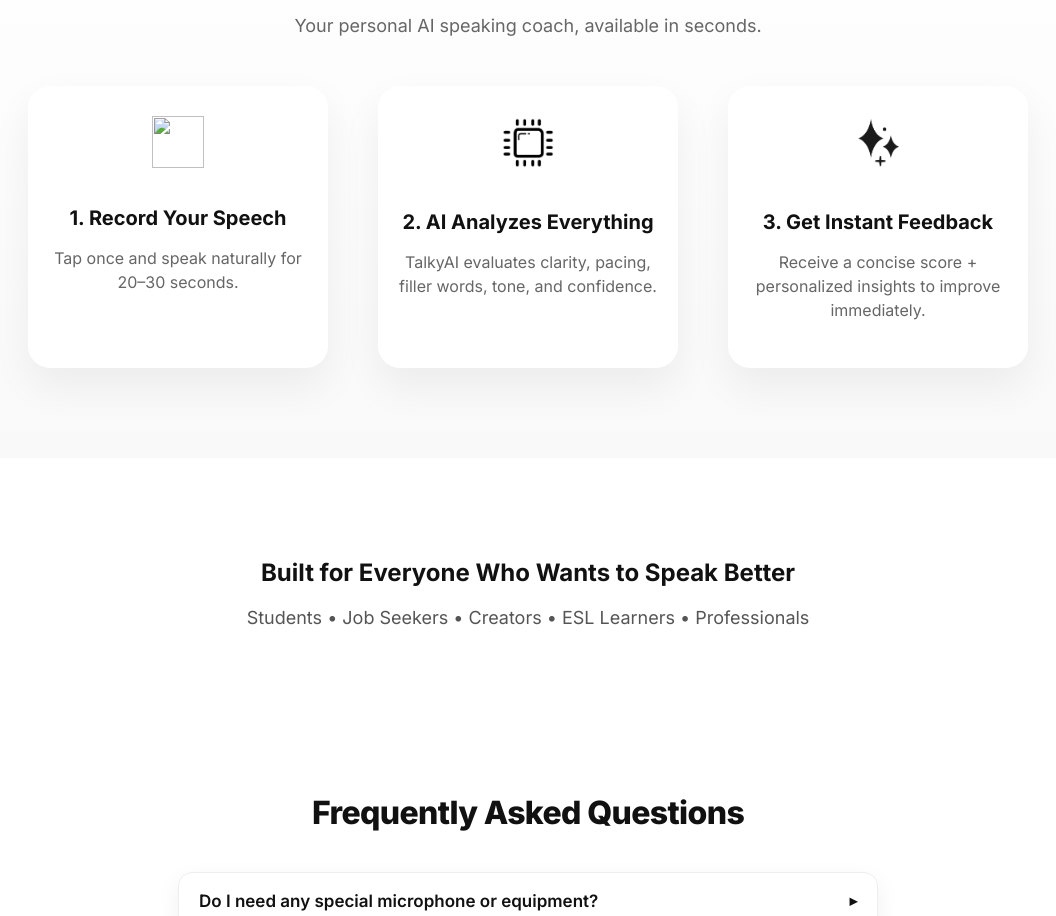
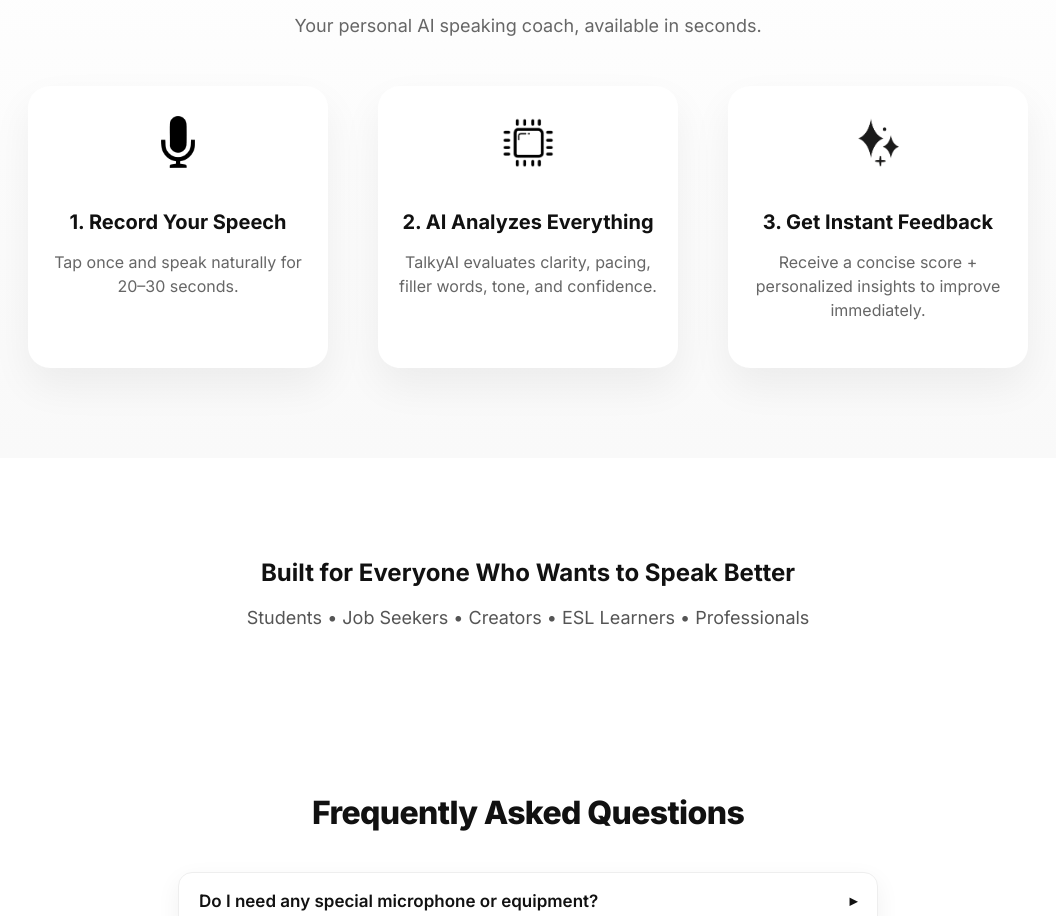
Before and after one commit to aarushplatti-afk/talkyai-website, a plain HTML site: page index.html in a window 1280 px wide. Shown: the part 1189-2105 px from the top of the page, without its empty margins (112-1168 px from the left). Drawn offline with Linux system fonts and the light colour scheme; files whose address does not match are found by name.

Commit message:
Update index.html

```diff
--- a/index.html
+++ b/index.html
@@ -71,7 +71,7 @@
     <div class="how-grid">
 
         <div class="how-item apple-fade">
-            <img src="assets/icon-mic.png" class="how-icon">
+            <img src="icon-mic.png" class="how-icon">
             <h3>1. Record Your Speech</h3>
             <p>Tap once and speak naturally for 20–30 seconds.</p>
         </div>
```
